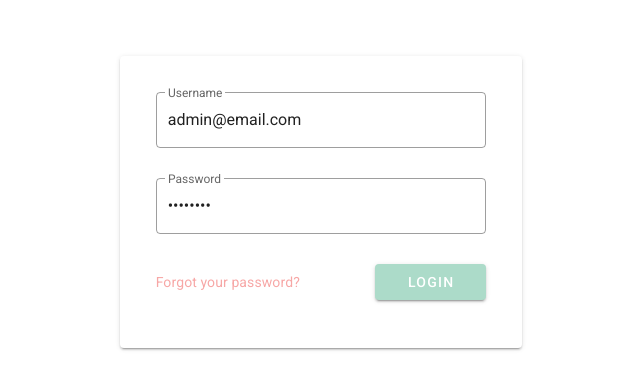
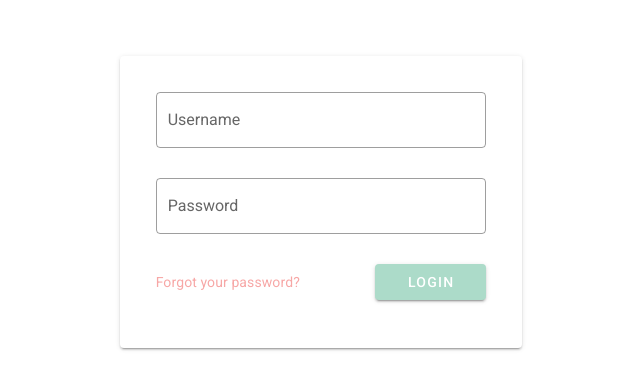
Before and after one commit to lucentyr00101/bank-account-monitoring-frontend, a Vue app: page /login in a window 1280 px wide. Shown: the part 180-568 px from the top of the page, without its empty margins (319-959 px from the left). Built offline with nearby package versions, Linux system fonts and the light colour scheme.

Commit message:
removed default text in login page

```diff
--- a/src/views/login.vue
+++ b/src/views/login.vue
@@ -18,8 +18,8 @@ import * as api from '@/utils/api'
 export default {
   data() {
     return {
-      username: 'admin@email.com',
-      password: 'password',
+      username: '',
+      password: '',
     }
   },
   methods: {
@@ -33,6 +33,8 @@ export default {
         formData.append('client_secret', process.env.VUE_APP_CLIENT_SECRET)
 
         const res = await axios.post(api.login(), formData)
+        this.$auth.setToken(res.data.access_token, res.data.expires_in + Date.now())
+        this.$router.go({ name: 'home' })
         console.log(res)
       } catch (error) {
         console.log(error)
```
